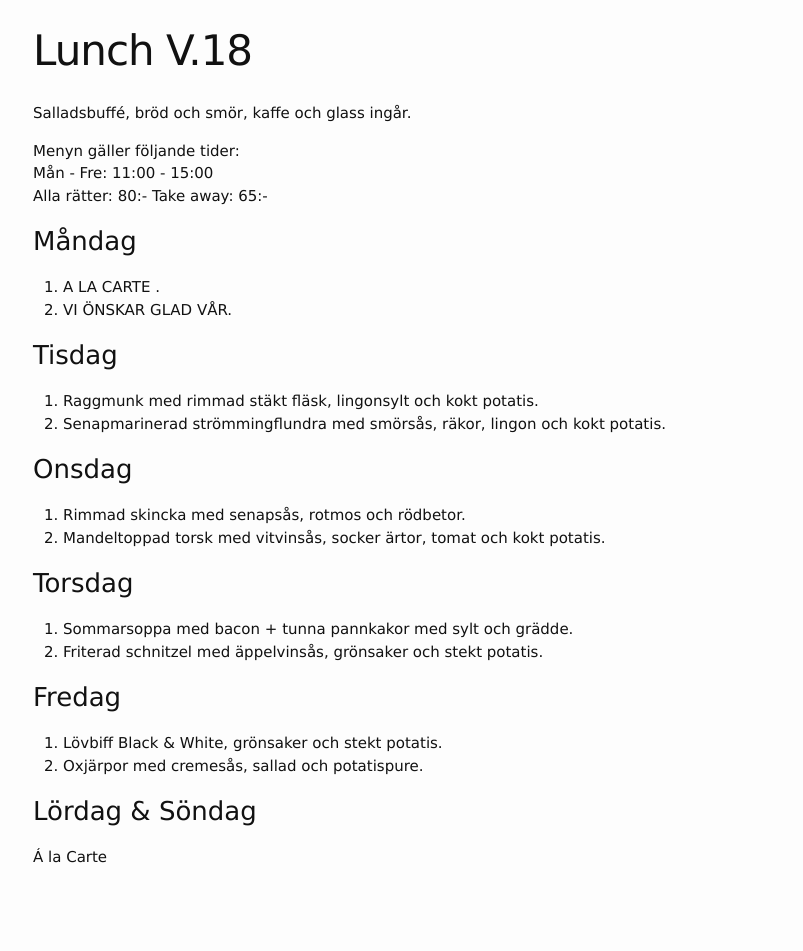
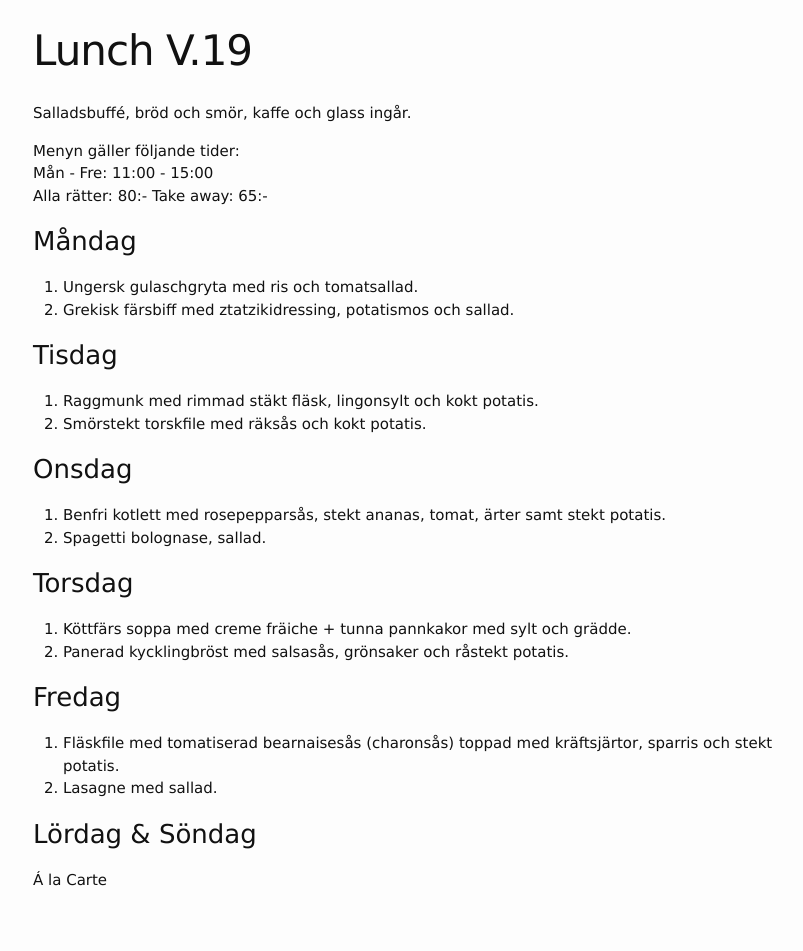
Before and after one commit to FarInn62/farinn62.github.io, a Jekyll site: the page built from lunch.md, in a window 1280 px wide. Shown: the whole page, without its empty margins (237-1040 px from the left). Built offline with Jekyll 4.4.1, drawn with Linux system fonts in a browser that asks for light colours; before the commit the page ends 929 px from its top, so only the background shows below that.

Commit message:
Update lunch.md

```diff
--- a/lunch.md
+++ b/lunch.md
@@ -1,6 +1,6 @@
 ---
 layout: foodmenu
-title: Lunch V.18
+title: Lunch V.19
 permalink: /lunch/
 published: true
 ---
@@ -12,28 +12,28 @@ Alla rätter: 80:- Take away: 65:-
 
 ### Måndag
 
-1. A LA CARTE .
-2. VI ÖNSKAR GLAD VÅR.
+1. Ungersk gulaschgryta med ris och tomatsallad.
+2. Grekisk färsbiff med ztatzikidressing, potatismos och sallad.
 
 ### Tisdag
 
 1. Raggmunk med rimmad stäkt fläsk, lingonsylt och kokt potatis.
-2. Senapmarinerad strömmingflundra med smörsås, räkor, lingon och kokt potatis.
+2. Smörstekt torskfile med räksås och kokt potatis.
 
 ### Onsdag
 
-1. Rimmad skincka med senapsås, rotmos och rödbetor.
-2. Mandeltoppad torsk med vitvinsås, socker ärtor, tomat och kokt potatis.
+1. Benfri kotlett med rosepepparsås, stekt ananas, tomat, ärter samt stekt potatis.
+2. Spagetti bolognase, sallad.
 
 ### Torsdag
 
-1. Sommarsoppa med bacon + tunna pannkakor med sylt och grädde.
-2. Friterad schnitzel med äppelvinsås, grönsaker och stekt potatis.
+1. Köttfärs soppa med creme fräiche + tunna pannkakor med sylt och grädde.
+2. Panerad kycklingbröst med salsasås, grönsaker och råstekt potatis.
 
 ### Fredag
 
-1. Lövbiff Black & White, grönsaker och stekt potatis.
-2. Oxjärpor med cremesås, sallad och potatispure.
+1. Fläskfile med tomatiserad bearnaisesås (charonsås) toppad med kräftsjärtor, sparris och stekt potatis.
+2. Lasagne med sallad.
 
 
 ### Lördag & Söndag
```
